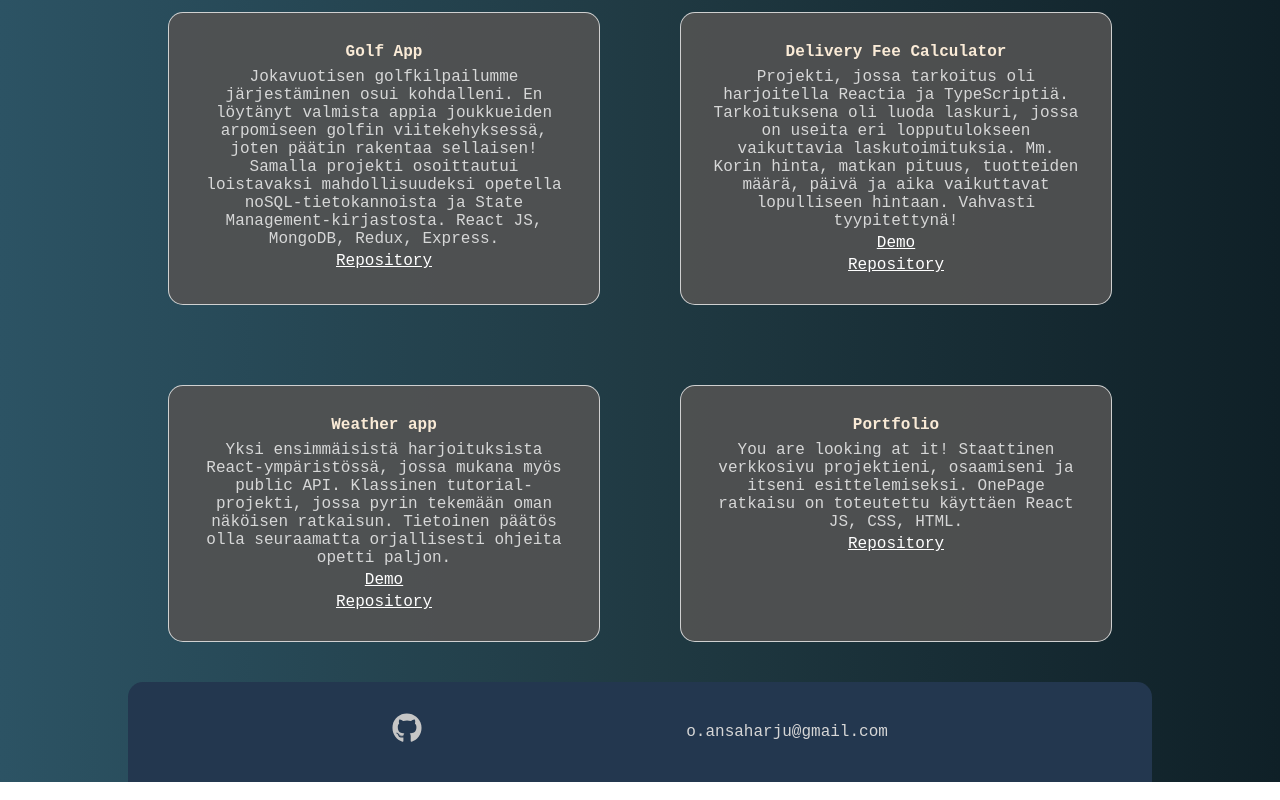
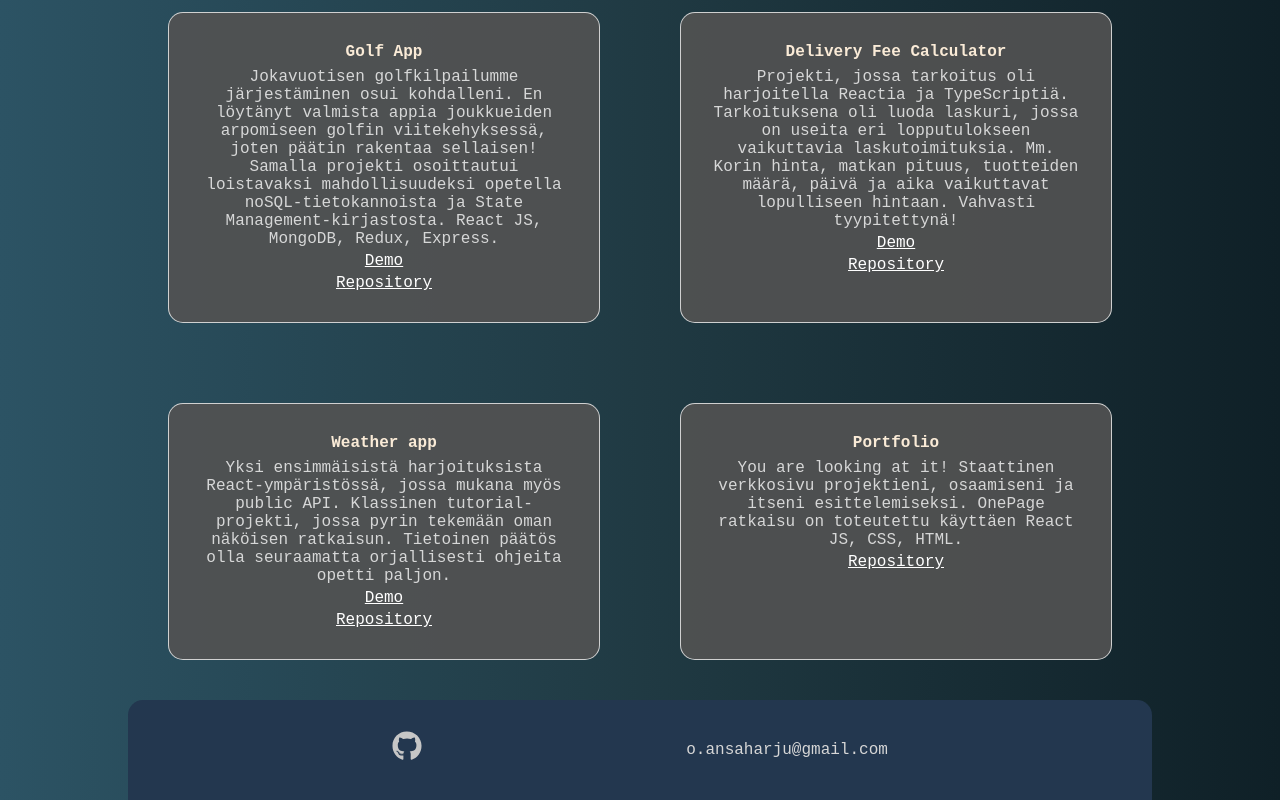
Before and after one commit to OAnsaharju/Portfolio, a React (Create React App) app: page / in a window 1280 px wide. Shown: the part 2071-2871 px from the top of the page. Built offline with nearby package versions, Linux system fonts and the light colour scheme; a web font is replaced by a local one.

Commit message:
Update demo.js
Added link for Golfapp project demo.

```diff
--- a/src/components/demo.js
+++ b/src/components/demo.js
@@ -11,6 +11,9 @@ function Demo() {
         <div className="demo-item">
           <h4 className="demo-label">Golf App</h4>
           <p className="demo-text">{t("demo.demo-text-1")}</p>
+          <a href="https://6641011cbcb7cefbfe800c1c--teal-mermaid-281a02.netlify.app/">
+            Demo
+          </a>
 
           <a href="https://github.com/OAnsaharju/Golfapp">
             {t("demo.repo-text")}
```
